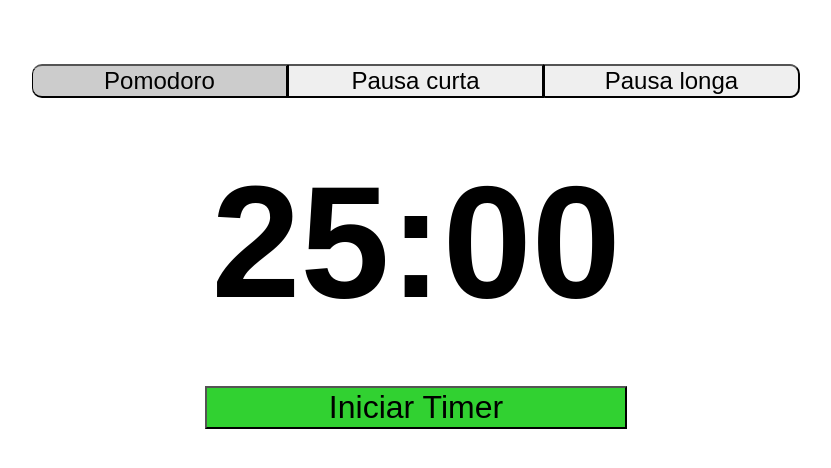
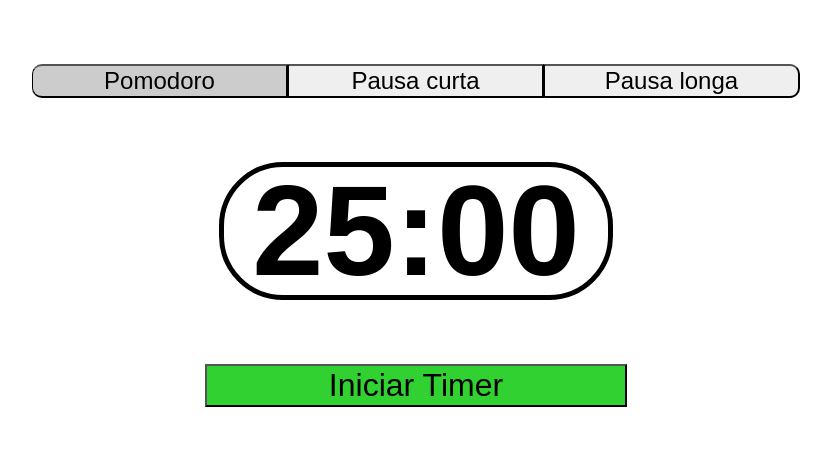
Before and after one commit to IeonardoDuarte/pomodoroTimer, a plain HTML site: page index.html in a window 1280 px wide. Shown: the whole page, without its empty margins (224-1055 px from the left). Drawn offline with Linux system fonts and the light colour scheme.

Commit message:
Adicionando uma moldura com borda arredondada no timer.

```diff
--- a/style.css
+++ b/style.css
@@ -31,8 +31,12 @@
 }
 
 .timer {
-    font-size: 10rem;
+    font-size: 8rem;
     font-weight: bold;
+    border: #000000 solid 5px;
+    border-radius: 4rem;
+    margin: 0 auto;
+    width: 30%;
 }
 
 .botao-controle {
```
